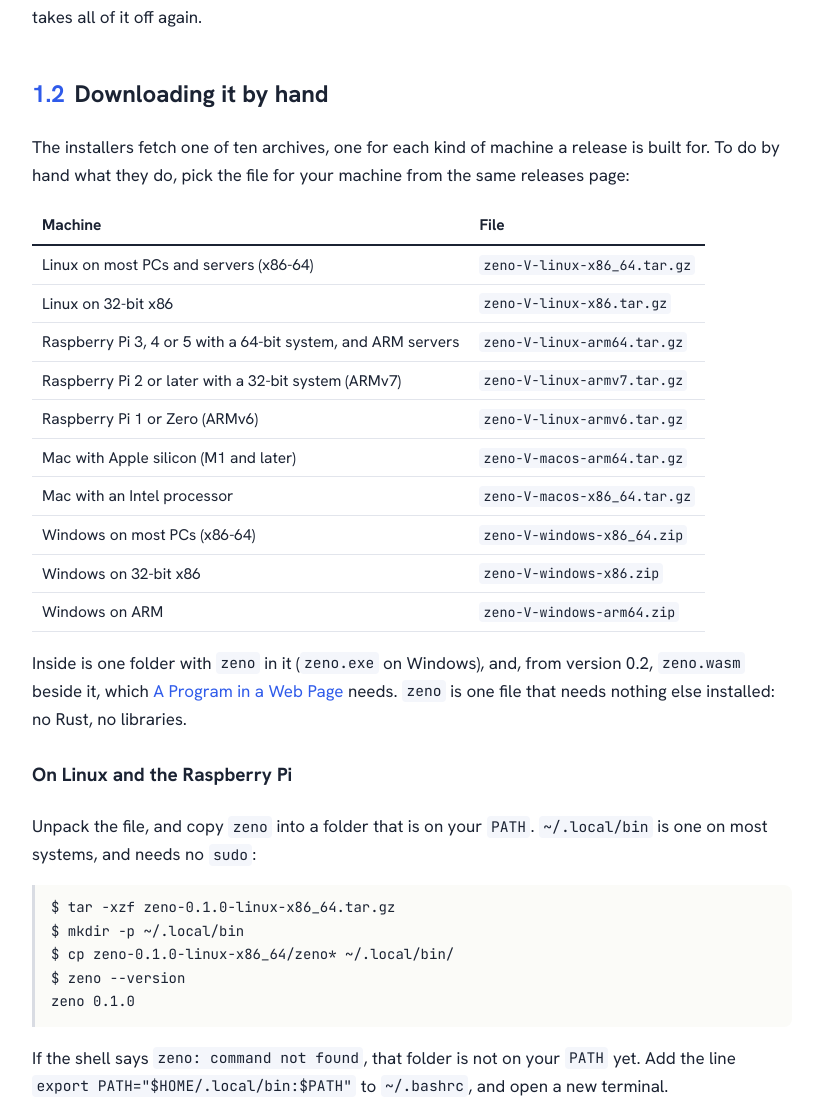
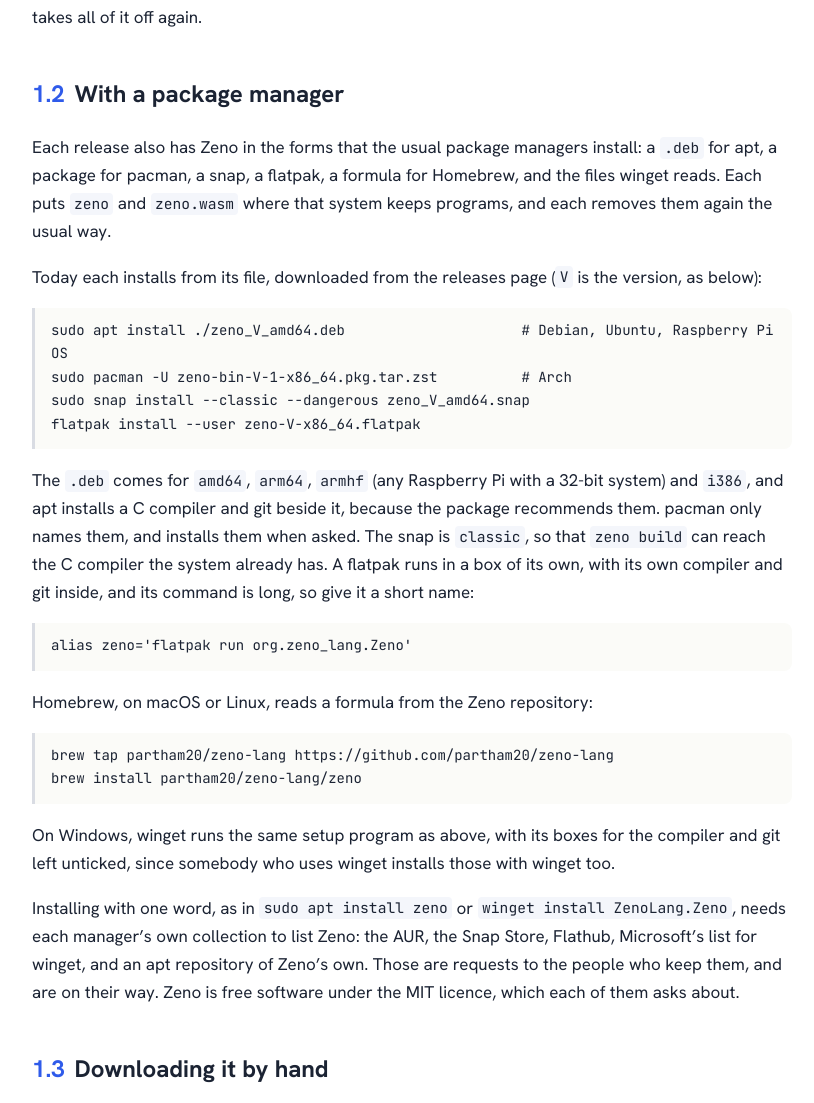
Before and after one commit to partham20/zeno-lang, a plain HTML site: page book/dist/html/getting-zeno.html in a window 1280 px wide. Shown: the part 1480-2583 px from the top of the page, without its empty margins (378-1192 px from the left). Drawn offline with Linux system fonts and the light colour scheme.

Commit message:
Book: installing Zeno with apt, pacman, snap, flatpak, Homebrew and winget

```diff
--- a/book/dist/html/getting-zeno.html
+++ b/book/dist/html/getting-zeno.html
@@ -201,8 +201,43 @@ first, download it with <code>curl -fsSL -o install.sh</code> and the
 same address, and then run <code>sh install.sh</code>. Later,</p>
 <pre class="Output" data-language="Output" style="outputstyle"><code>sh install.sh --uninstall</code></pre>
 <p>takes all of it off again.</p>
+<h3 class="unnumbered" id="with-a-package-manager"><span
+class="number">1.2</span> With a package manager</h3>
+<p>Each release also has Zeno in the forms that the usual package
+managers install: a <code>.deb</code> for apt, a package for pacman, a
+snap, a flatpak, a formula for Homebrew, and the files winget reads.
+Each puts <code>zeno</code> and <code>zeno.wasm</code> where that system
+keeps programs, and each removes them again the usual way.</p>
+<p>Today each installs from its file, downloaded from the releases page
+(<code>V</code> is the version, as below):</p>
+<pre class="Output" data-language="Output" style="outputstyle"><code>sudo apt install ./zeno_V_amd64.deb                     # Debian, Ubuntu, Raspberry Pi OS
+sudo pacman -U zeno-bin-V-1-x86_64.pkg.tar.zst          # Arch
+sudo snap install --classic --dangerous zeno_V_amd64.snap
+flatpak install --user zeno-V-x86_64.flatpak</code></pre>
+<p>The <code>.deb</code> comes for <code>amd64</code>,
+<code>arm64</code>, <code>armhf</code> (any Raspberry Pi with a 32-bit
+system) and <code>i386</code>, and apt installs a C compiler and git
+beside it, because the package recommends them. pacman only names them,
+and installs them when asked. The snap is <code>classic</code>, so that
+<code>zeno build</code> can reach the C compiler the system already has.
+A flatpak runs in a box of its own, with its own compiler and git
+inside, and its command is long, so give it a short name:</p>
+<pre class="Output" data-language="Output" style="outputstyle"><code>alias zeno=&#39;flatpak run org.zeno_lang.Zeno&#39;</code></pre>
+<p>Homebrew, on macOS or Linux, reads a formula from the Zeno
+repository:</p>
+<pre class="Output" data-language="Output" style="outputstyle"><code>brew tap partham20/zeno-lang https://github.com/partham20/zeno-lang
+brew install partham20/zeno-lang/zeno</code></pre>
+<p>On Windows, winget runs the same setup program as above, with its
+boxes for the compiler and git left unticked, since somebody who uses
+winget installs those with winget too.</p>
+<p>Installing with one word, as in <code>sudo apt install zeno</code> or
+<code>winget install ZenoLang.Zeno</code>, needs each manager’s own
+collection to list Zeno: the AUR, the Snap Store, Flathub, Microsoft’s
+list for winget, and an apt repository of Zeno’s own. Those are requests
+to the people who keep them, and are on their way. Zeno is free software
+under the MIT licence, which each of them asks about.</p>
 <h3 class="unnumbered" id="downloading-it-by-hand"><span
-class="number">1.2</span> Downloading it by hand</h3>
+class="number">1.3</span> Downloading it by hand</h3>
 <p>The installers fetch one of ten archives, one for each kind of
 machine a release is built for. To do by hand what they do, pick the
 file for your machine from the same releases page:</p>
@@ -326,7 +361,7 @@ zeno-0.1.0-linux-x86_64.tar.gz: OK</code></pre>
 PowerShell <code>Get-FileHash</code> prints a file’s fingerprint to
 compare by eye.</p>
 <h3 class="unnumbered" id="what-else-you-may-need"><span
-class="number">1.3</span> What else you may need</h3>
+class="number">1.4</span> What else you may need</h3>
 <p><code>zeno run</code>, <code>check</code>, <code>test</code>,
 <code>format</code> and the language server need nothing more. Three
 commands hand work to programs of other people:</p>
@@ -346,7 +381,7 @@ that live in other people’s repositories (<a
 href="packages.html#ch-packages">Packages</a>).</p></li>
 </ul>
 <h3 class="unnumbered" id="building-it-from-source"><span
-class="number">1.4</span> Building it from source</h3>
+class="number">1.5</span> Building it from source</h3>
 <p>To build Zeno yourself you need:</p>
 <ul>
 <li><p><strong>Rust</strong>, with its build tool <code>cargo</code>.
@@ -378,7 +413,7 @@ its own tests. There are several hundred of them, and each program in
 them is run by every engine and built every way Zeno can build it:</p>
 <pre class="Output" data-language="Output" style="outputstyle"><code>cargo test --release</code></pre>
 <h3 class="unnumbered" id="your-first-project"><span
-class="number">1.5</span> Your first project</h3>
+class="number">1.6</span> Your first project</h3>
 <p><code>zeno new</code> makes a folder with a small program in it,
 ready to run:</p>
 <pre class="Output" data-language="Output" style="outputstyle"><code>$ zeno new greeter
@@ -403,7 +438,7 @@ in Several Files</a>, packages in <a
 href="packages.html#ch-packages">Packages</a>, and tests in <a
 href="testing.html#ch-testing">Testing</a>. For now, a program can
 be a single file with any name.</p>
-<h3 class="unnumbered" id="the-commands"><span class="number">1.6</span>
+<h3 class="unnumbered" id="the-commands"><span class="number">1.7</span>
 The commands</h3>
 <p>Everything Zeno does is a word after <code>zeno</code>. These are the
 ones you will use most; <a href="commands.html#app-commands">The
@@ -458,7 +493,7 @@ starts</td>
 </tbody>
 </table>
 </div>
-<h3 class="unnumbered" id="an-editor"><span class="number">1.7</span> An
+<h3 class="unnumbered" id="an-editor"><span class="number">1.8</span> An
 editor</h3>
 <p>Any editor that can save plain text will do. Zeno files end in
 <code>.zeno</code> and are UTF-8 text. The Zeno repository has colours
```
Also changed, not shown: 3 other files.
